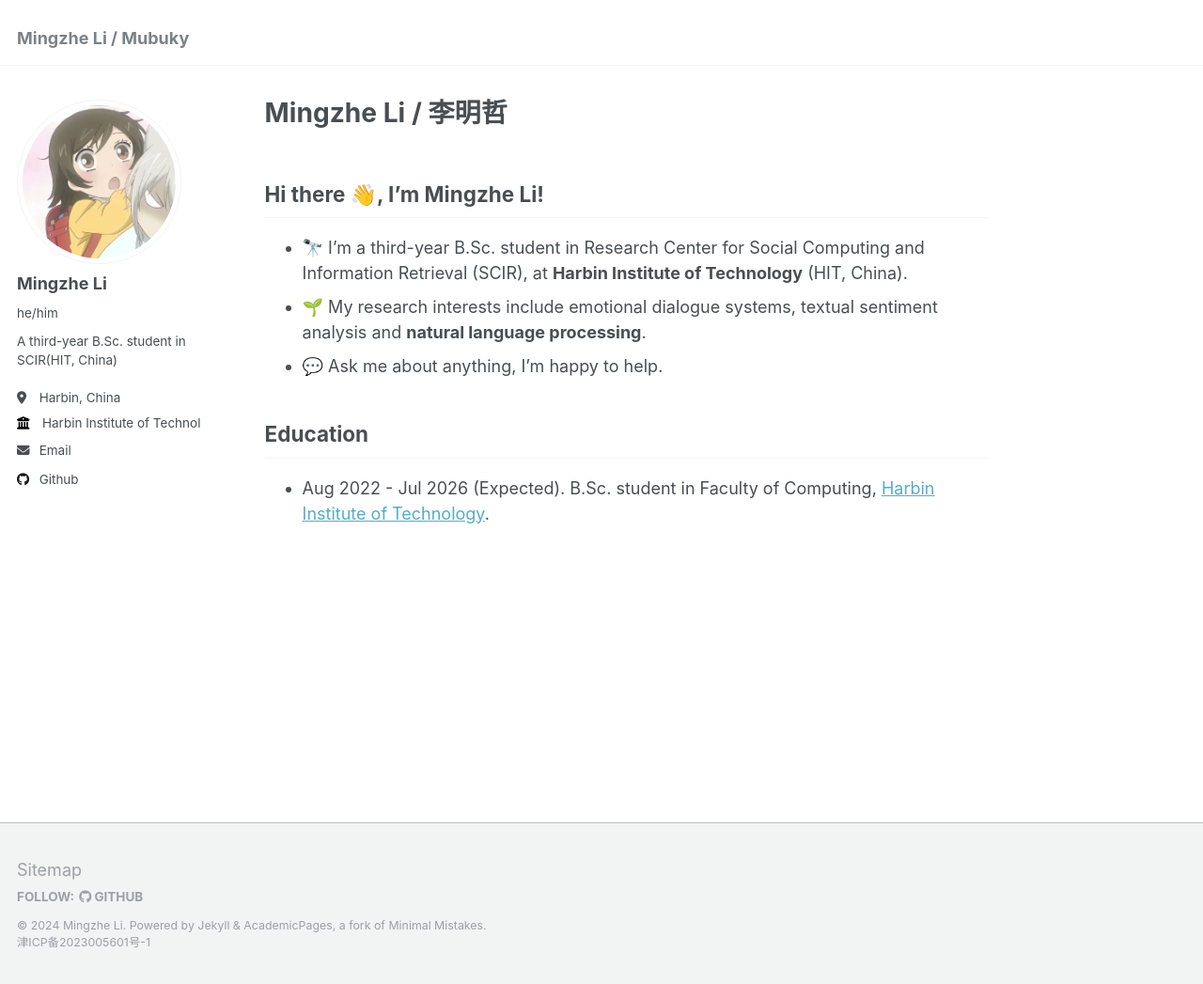
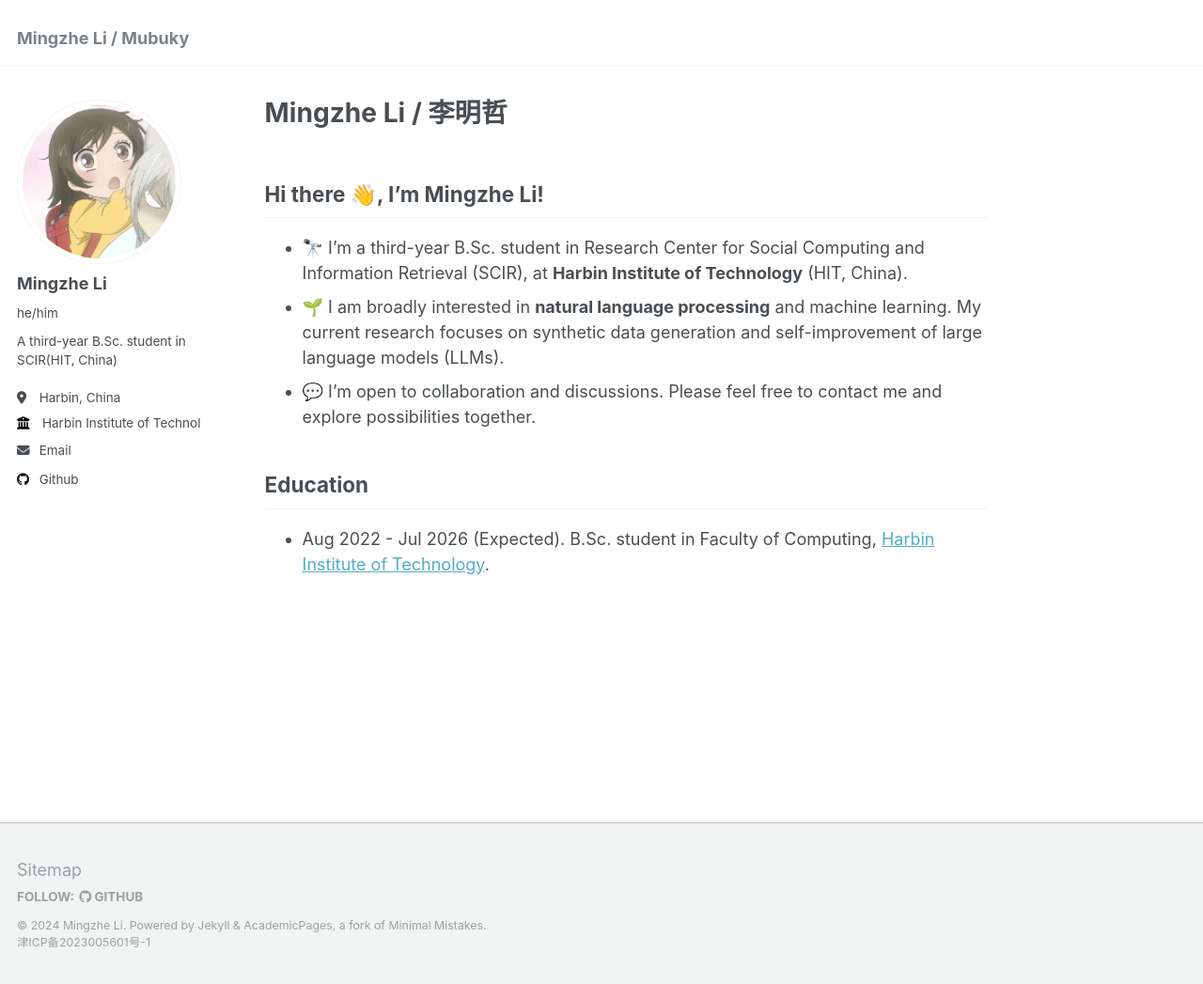
Before and after one commit to tj-chen-1209/chentingjia.github.io, a Jekyll site: the page built from _pages/about.md, in a window 1280 px wide and 1049 px high. Shown: the whole window at 94% size. Built offline with Jekyll 4.4.1, drawn with Linux system fonts in a browser that asks for light colours.

Commit message:
[Mubuky] Update about.md

```diff
--- a/_pages/about.md
+++ b/_pages/about.md
@@ -10,8 +10,8 @@ redirect_from:
 ## Hi there 👋, I'm Mingzhe Li!
 
 - 🔭 I’m a third-year B.Sc. student in Research Center for Social Computing and Information Retrieval (SCIR), at **Harbin Institute of Technology** (HIT, China).
-- 🌱 My research interests include emotional dialogue systems, textual sentiment analysis and **natural language processing**.
-- 💬 Ask me about anything, I'm happy to help.
+- 🌱 I am broadly interested in **natural language processing** and machine learning. My current research focuses on synthetic data generation and self-improvement of large language models (LLMs).
+- 💬 I'm open to collaboration and discussions. Please feel free to contact me and explore possibilities together.
 
 
 
```
